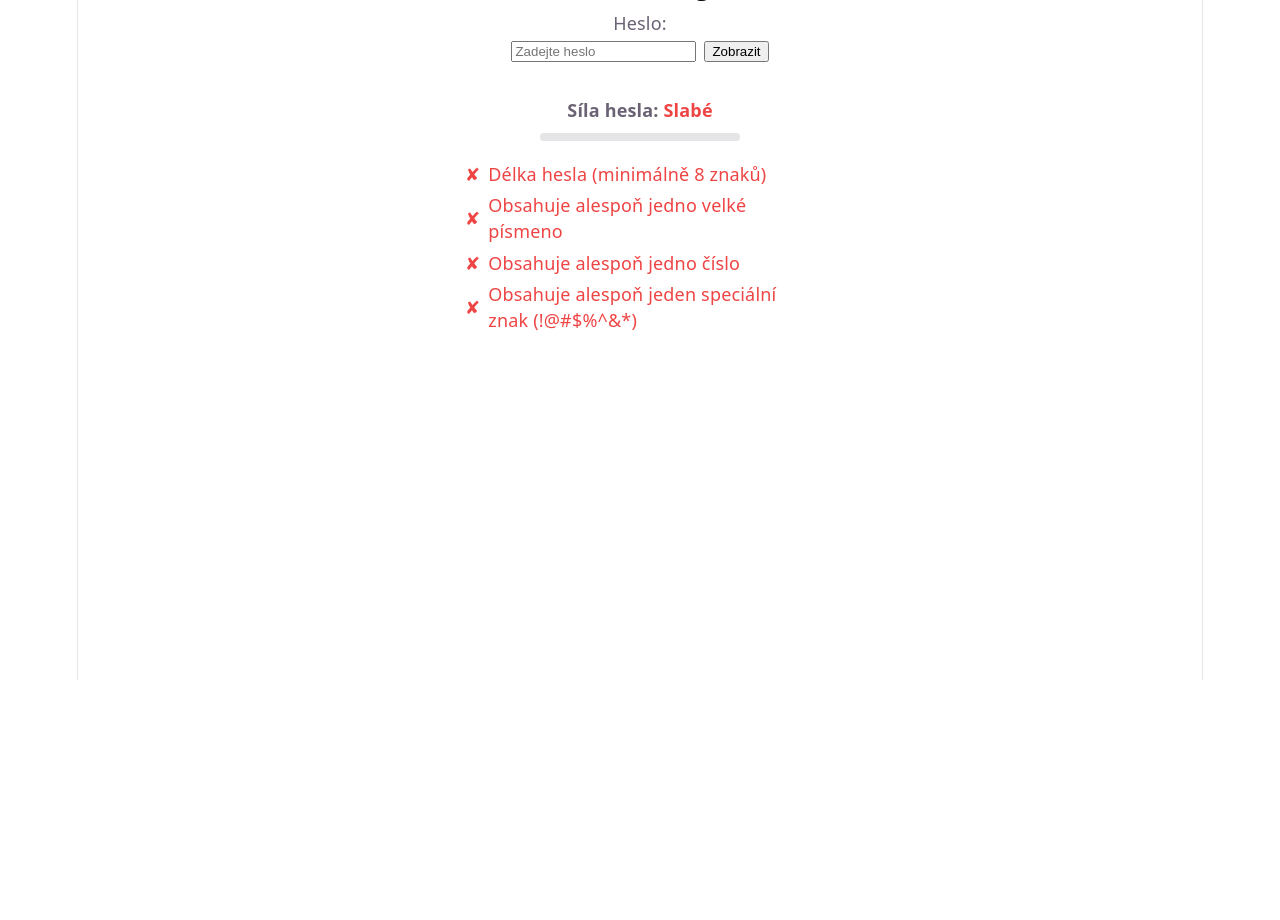
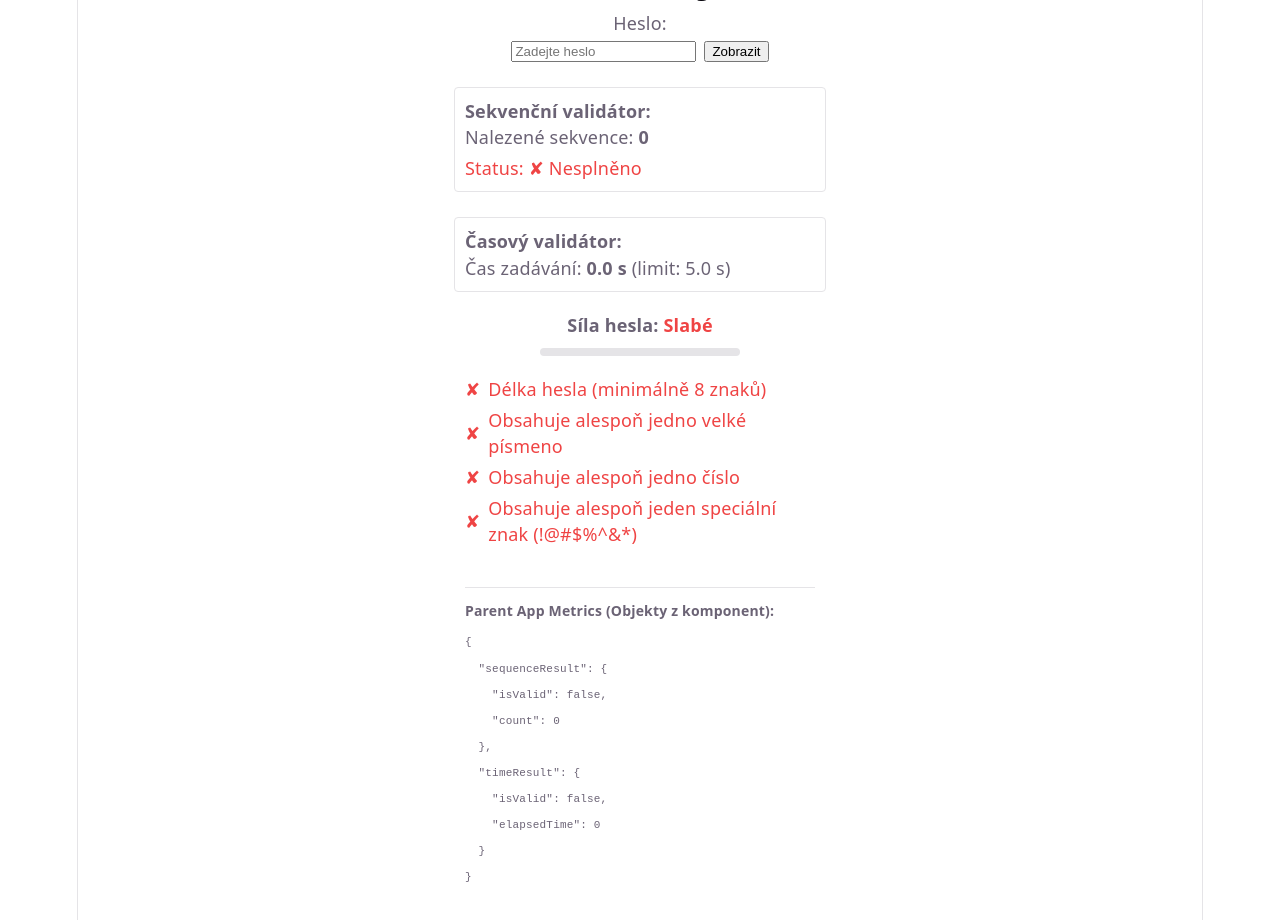
Before and after one commit to RenatGumbatov/password-game, a React (Vite) app: page / in a window 1280 px wide. Shown: the part 120-1040 px from the top of the page. Before the commit the page ends 800 px from the top, so only its background shows below. Built offline with nearby package versions, Linux system fonts and the light colour scheme.

Commit message:
#2 Vylepšení password game

```diff
--- a/src/App.tsx
+++ b/src/App.tsx
@@ -1,15 +1,42 @@
 import { useState } from 'react'
 import { PasswordInput } from './PasswordInput'
 import { PasswordStrength } from './PasswordStrength'
+import { CharacterSequenceValidator } from './CharacterSequenceValidator'
+import { PasswordTimeValidator } from './PasswordTimeValidator'
 
 function App() {
   const [password, setPassword] = useState('')
+  const [createdAt, setCreatedAt] = useState<number | null>(null)
+  const [sequenceResult, setSequenceResult] = useState({ isValid: false, count: 0 })
+  const [timeResult, setTimeResult] = useState({ isValid: false, elapsedTime: 0 })
+
+  const handlePasswordChange = (newPassword: string) => {
+    setPassword(newPassword)
+    if (newPassword && !password) {
+      setCreatedAt(Date.now())
+    } else if (!newPassword) {
+      setCreatedAt(null)
+    }
+  }
 
   return (
     <div style={{ padding: '40px 20px', display: 'flex', flexDirection: 'column', alignItems: 'center' }}>
       <h1>Validátor síly hesla</h1>
-      <PasswordInput password={password} setPassword={setPassword} />
+      <PasswordInput password={password} setPassword={handlePasswordChange} />
+
+      <div style={{ display: 'flex', flexDirection: 'column', gap: '15px', alignItems: 'center', width: '100%' }}>
+        <CharacterSequenceValidator password={password} onValidate={setSequenceResult} />
+        <PasswordTimeValidator password={password} createdAt={createdAt} onValidate={setTimeResult} />
+      </div>
+
       <PasswordStrength password={password} />
+
+      <div style={{ marginTop: '20px', fontSize: '14px', borderTop: '1px solid var(--border)', paddingTop: '10px', width: '350px', textAlign: 'left' }}>
+        <strong>Parent App Metrics (Objekty z komponent):</strong>
+        <pre style={{ fontSize: '11px', margin: '5px 0' }}>
+          {JSON.stringify({ sequenceResult, timeResult }, null, 2)}
+        </pre>
+      </div>
     </div>
   )
 }
--- /dev/null
+++ b/src/CharacterSequenceValidator.tsx
@@ -0,0 +1,48 @@
+import { useEffect, useRef } from 'react';
+
+interface CharacterSequenceValidatorProps {
+  password: string;
+  onValidate: (result: { isValid: boolean; count: number }) => void;
+}
+
+function countSequences(password: string): number {
+  if (password.length < 4) return 0;
+  let count = 0;
+  for (let i = 0; i <= password.length - 4; i++) {
+    const sub = password.substring(i, i + 4);
+    const hasLower = /[a-z]/.test(sub);
+    const hasUpper = /[A-Z]/.test(sub);
+    const hasDigit = /[0-9]/.test(sub);
+    const hasSpecial = /[!@#$%^&*]/.test(sub);
+    if (hasLower && hasUpper && hasDigit && hasSpecial) {
+      count++;
+    }
+  }
+  return count;
+}
+
+export function CharacterSequenceValidator({ password, onValidate }: CharacterSequenceValidatorProps) {
+  const count = countSequences(password);
+  const isValid = count > 0;
+
+  const prevRef = useRef({ isValid: false, count: -1 });
+
+  useEffect(() => {
+    if (prevRef.current.isValid !== isValid || prevRef.current.count !== count) {
+      prevRef.current = { isValid, count };
+      onValidate({ isValid, count });
+    }
+  }, [isValid, count, onValidate]);
+
+  return (
+    <div style={{ marginTop: '10px', padding: '10px', border: '1px solid var(--border)', borderRadius: '4px', width: '350px', textAlign: 'left' }}>
+      <strong>Sekvenční validátor:</strong>
+      <div>
+        Nalezené sekvence: <span id="sequence-count" style={{ fontWeight: 'bold' }}>{count}</span>
+      </div>
+      <div style={{ color: isValid ? '#10b981' : '#ef4444', marginTop: '5px' }}>
+        Status: {isValid ? '✔ Splněno' : '✘ Nesplněno'}
+      </div>
+    </div>
+  );
+}
--- /dev/null
+++ b/src/PasswordTimeValidator.tsx
@@ -0,0 +1,73 @@
+import { useEffect, useState, useRef } from 'react';
+
+interface PasswordTimeValidatorProps {
+  password: string;
+  createdAt: number | null;
+  onValidate: (result: { isValid: boolean; elapsedTime: number }) => void;
+}
+
+export function PasswordTimeValidator({ password, createdAt, onValidate }: PasswordTimeValidatorProps) {
+  const [elapsedTime, setElapsedTime] = useState(0);
+
+  useEffect(() => {
+    if (!createdAt || !password) {
+      setElapsedTime(0);
+      return;
+    }
+
+    const updateTime = () => {
+      const elapsed = Date.now() - createdAt;
+      setElapsedTime(elapsed);
+      return elapsed;
+    };
+
+    // Run immediately
+    const initialElapsed = updateTime();
+
+    if (initialElapsed >= 5000) {
+      return;
+    }
+
+    const interval = setInterval(() => {
+      const elapsed = updateTime();
+      if (elapsed >= 5000) {
+        clearInterval(interval);
+      }
+    }, 100);
+
+    return () => clearInterval(interval);
+  }, [createdAt, password]);
+
+  const isValid = password ? elapsedTime >= 5000 : false;
+
+  const prevRef = useRef({ isValid: false, elapsedTime: -1 });
+
+  useEffect(() => {
+    const roundedElapsed = Math.floor(elapsedTime / 100) * 100;
+    if (prevRef.current.isValid !== isValid || Math.abs(prevRef.current.elapsedTime - roundedElapsed) >= 100) {
+      prevRef.current = { isValid, elapsedTime: roundedElapsed };
+      onValidate({ isValid, elapsedTime });
+    }
+  }, [isValid, elapsedTime, onValidate]);
+
+  const seconds = (elapsedTime / 1000).toFixed(1);
+
+  return (
+    <div style={{ marginTop: '10px', padding: '10px', border: '1px solid var(--border)', borderRadius: '4px', width: '350px', textAlign: 'left' }}>
+      <strong>Časový validátor:</strong>
+      <div>
+        Čas zadávání: <span id="elapsed-time" style={{ fontWeight: 'bold' }}>{seconds} s</span> (limit: 5.0 s)
+      </div>
+      {password && !isValid && (
+        <div id="time-warning" style={{ color: '#ef4444', marginTop: '5px', fontWeight: 'bold' }}>
+          ⚠️ Varování: Zadáno příliš rychle (možné automatické generování)!
+        </div>
+      )}
+      {password && isValid && (
+        <div id="time-success" style={{ color: '#10b981', marginTop: '5px' }}>
+          ✔ Zadáno bezpečně (manuální tempo)
+        </div>
+      )}
+    </div>
+  );
+}
```
